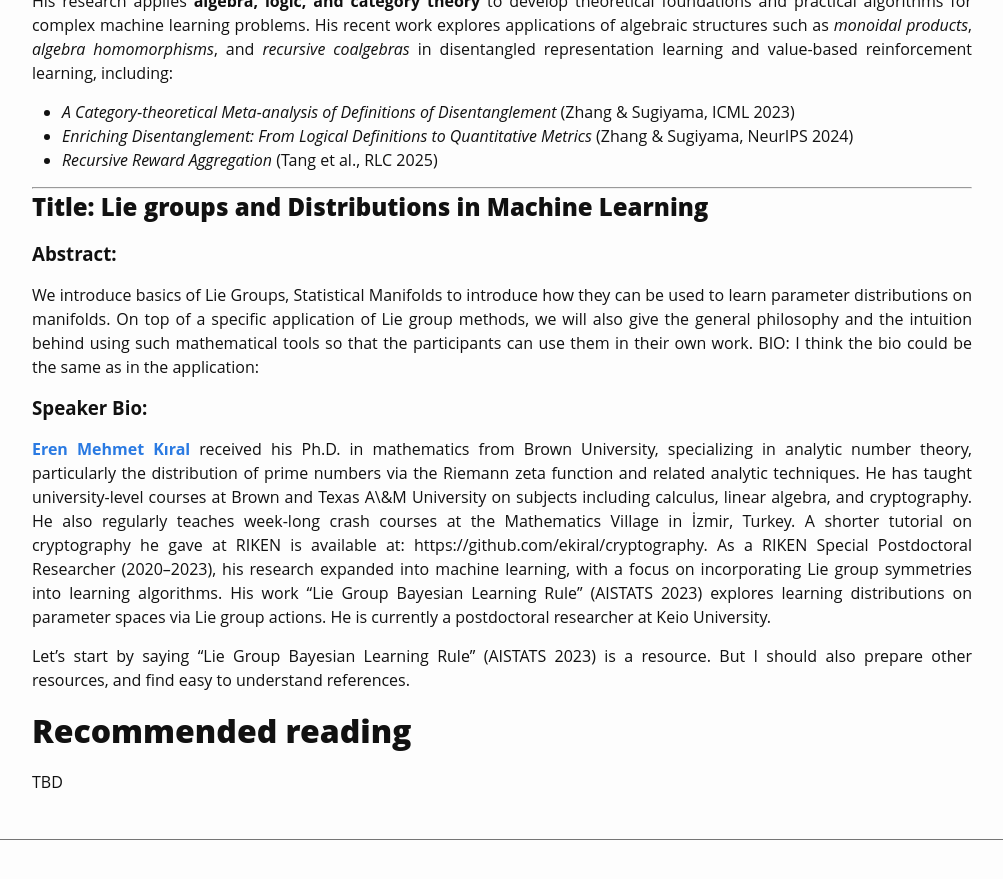
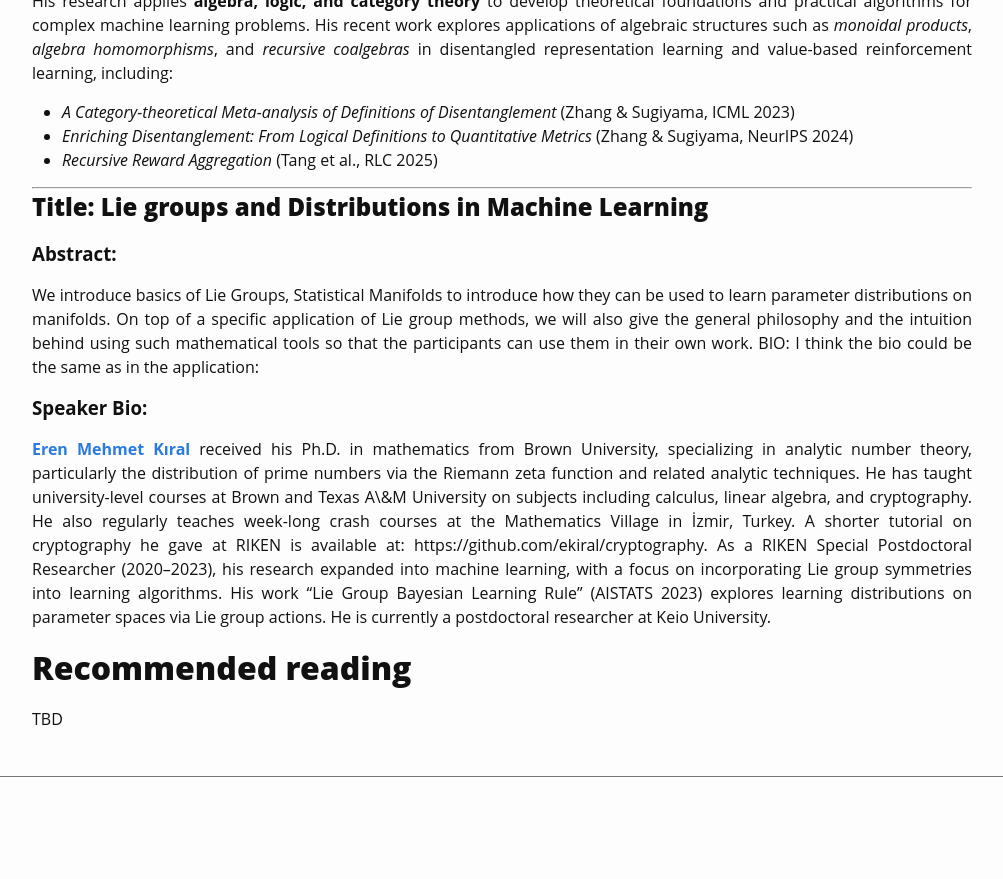
Before and after one commit to Algebra4AI/Algebra4AI.github.io, a Jekyll site: the page built from index.md, in a window 1280 px wide and 900 px high, scrolled down 2494 px. Shown: the top 879 px of the window, without its empty margins (138-1141 px from the left). Built offline with Jekyll 4.4.1, drawn with Linux system fonts in a browser that asks for light colours; some web fonts are replaced; after the commit the page ends 3331 px from its top, so only the background shows below that.

Commit message:
Update index.md

```diff
--- a/index.md
+++ b/index.md
@@ -125,8 +125,6 @@ BIO: I think the bio could be the same as in the application:
 
  [**Eren Mehmet Kıral**](https://ekiral.github.io) received his Ph.D. in mathematics from Brown University, specializing in analytic number theory, particularly the distribution of prime numbers via the Riemann zeta function and related analytic techniques. He has taught university-level courses at Brown and Texas A\&M University on subjects including calculus, linear algebra, and cryptography. He also regularly teaches week-long crash courses at the Mathematics Village in İzmir, Turkey. A shorter tutorial on cryptography he gave at RIKEN is available at: https://github.com/ekiral/cryptography. As a RIKEN Special Postdoctoral Researcher (2020--2023), his research expanded into machine learning, with a focus on incorporating Lie group symmetries into learning algorithms. His work “Lie Group Bayesian Learning Rule” (AISTATS 2023) explores learning distributions on parameter spaces via Lie group actions. He is currently a postdoctoral researcher at Keio University.
 
-Let's start by saying “Lie Group Bayesian Learning Rule” (AISTATS 2023) is a resource. But I should also prepare other resources, and find easy to understand references.
-
 
 # Recommended reading
 
```
